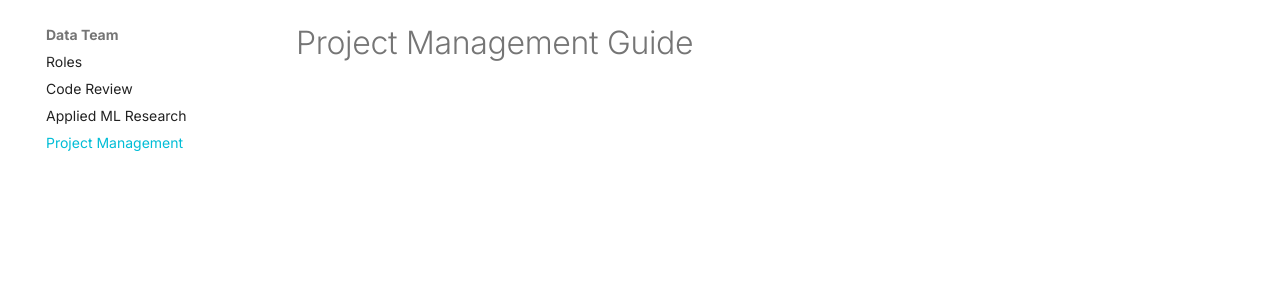
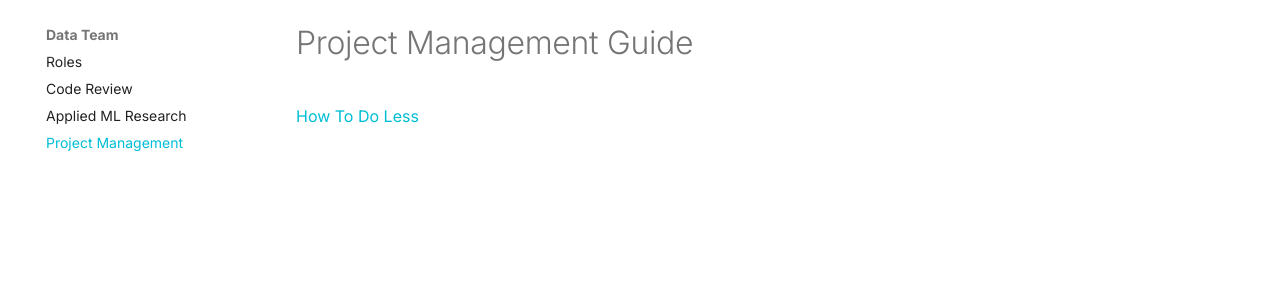
Before and after one commit to louisguitton/awesome-tutos, an MkDocs documentation site: the page built from docs/guides/team/project-management.md, in a window 1280 px wide. Shown: the part 124-424 px from the top of the page. Built offline with MkDocs 1.6.1 and Material for MkDocs 9.7.7, drawn with Linux system fonts in a browser that asks for light colours; comment, search, counter and statistics services are not loaded.

Commit message:
Update project-management.md

```diff
--- a/docs/guides/team/project-management.md
+++ b/docs/guides/team/project-management.md
@@ -5,3 +5,4 @@ description: Awesome Tuto on Project Management as part of Team Processes
 # Project Management Guide
 
 <!-- [Project Management for the Unofficial Project Manager · guitton.co](https://guitton.co/posts/project-management) -->
+[How To Do Less](https://alexturek.com/2022-03-07-How-to-do-less/)
```
